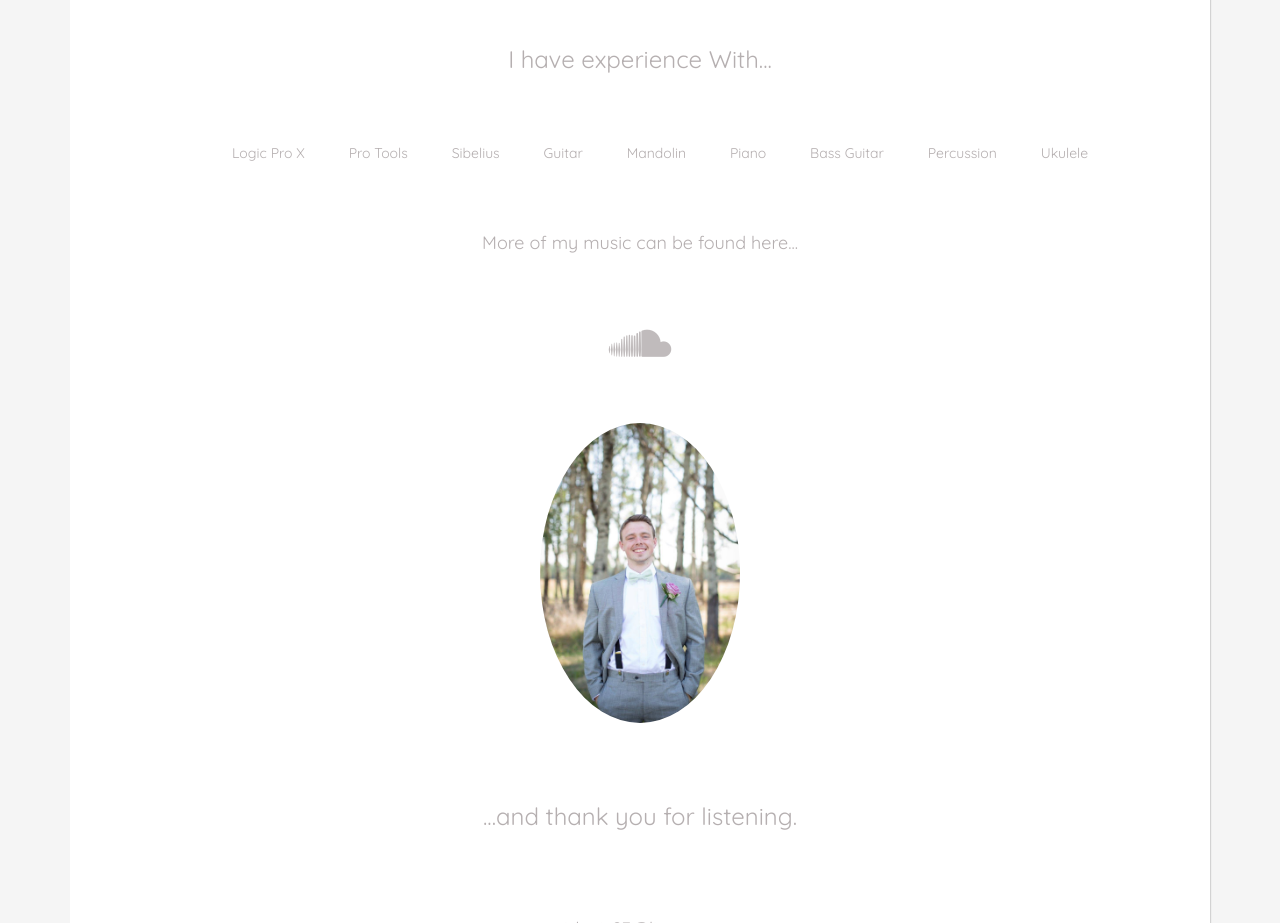
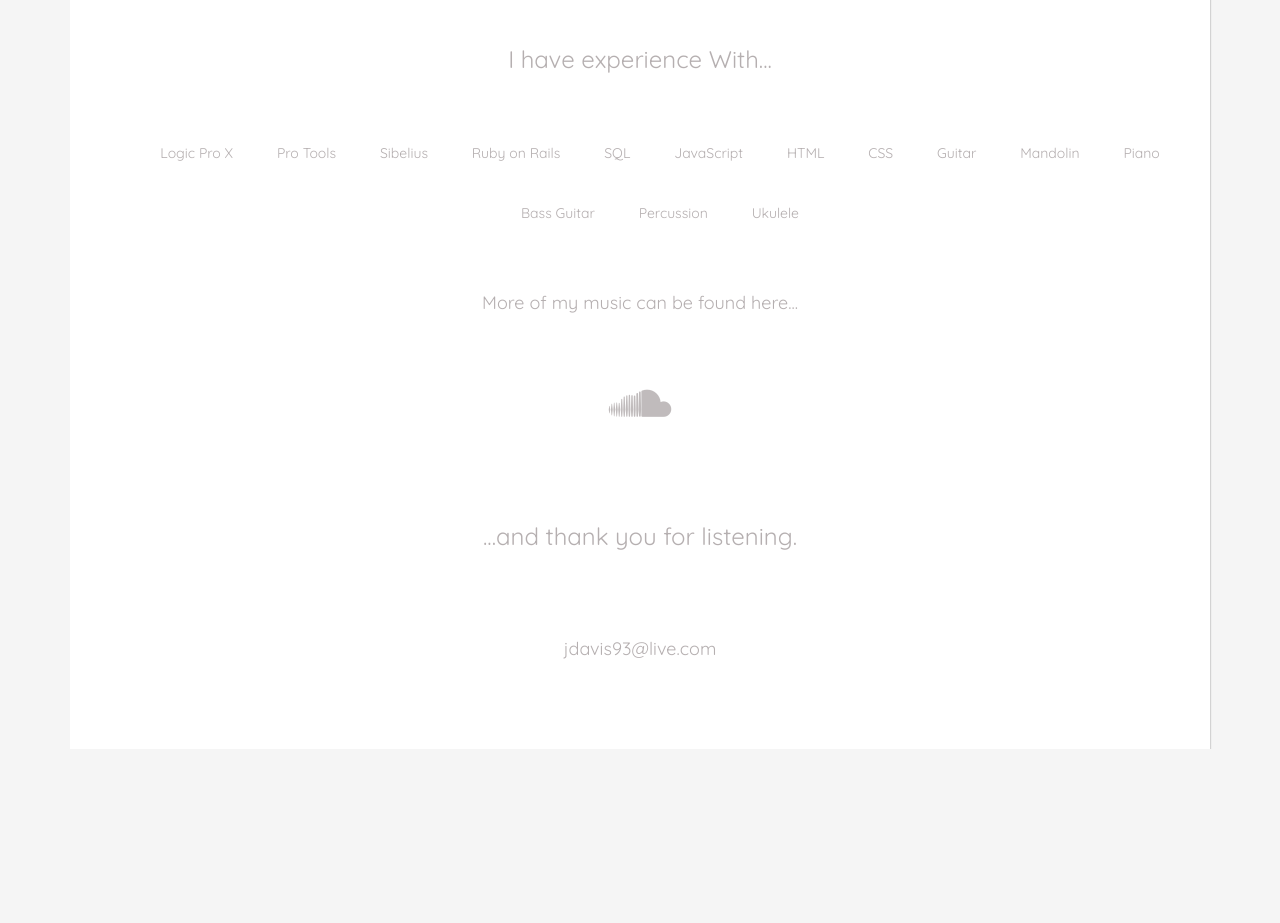
Before and after one commit to jessedavis93/jessedavis93.github.io, a plain HTML site: page index.html in a window 1280 px wide. Shown: the part 3020-3943 px from the top of the page. After the commit the page ends 3769 px from the top, so only its background shows below. Drawn offline with nearby package versions, Linux system fonts and the light colour scheme.

Commit message:
Added dev skills to footer list. Removed bottom picture.

```diff
--- a/index.html
+++ b/index.html
@@ -182,6 +182,11 @@
               <li>Logic Pro X</li>
               <li>Pro Tools</li>
               <li>Sibelius</li>
+              <li>Ruby on Rails</li>
+              <li>SQL</li>
+              <li>JavaScript</li>
+              <li>HTML</li>
+              <li>CSS</li>
               <li>Guitar</li>
               <li>Mandolin</li>
               <li>Piano</li>
@@ -194,7 +199,6 @@
         <h4>More of my music can be found here...</h4>
         <a href="https://soundcloud.com/jessedavismusic" target="_blank"><i class="fab fa-soundcloud"></i></a>
         <div class="farewell">
-          <img src="images/Me_AskvigWedding2.jpg" alt="">
           <h3>...and thank you for listening.</h3>
           <h4>jdavis93@live.com</h4>
         </div>
```
